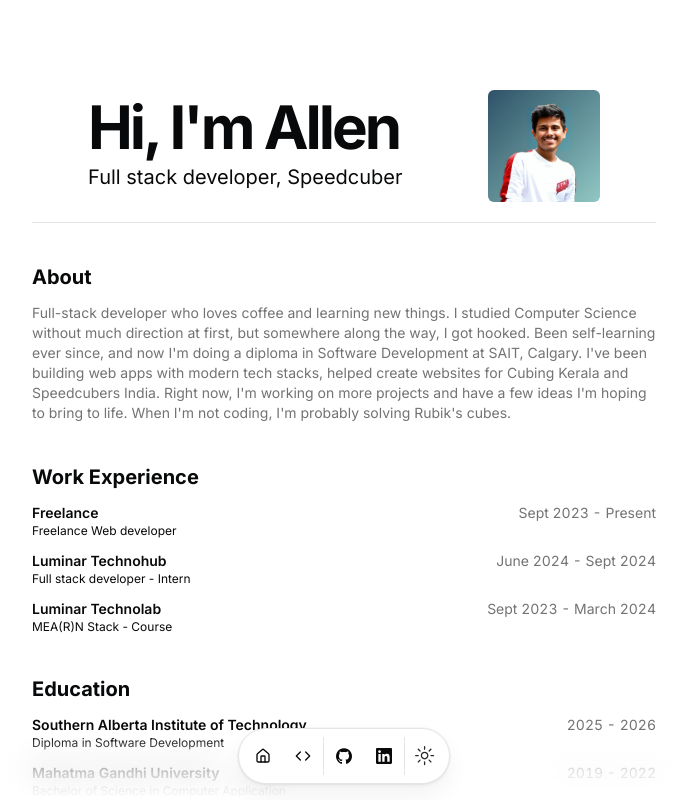
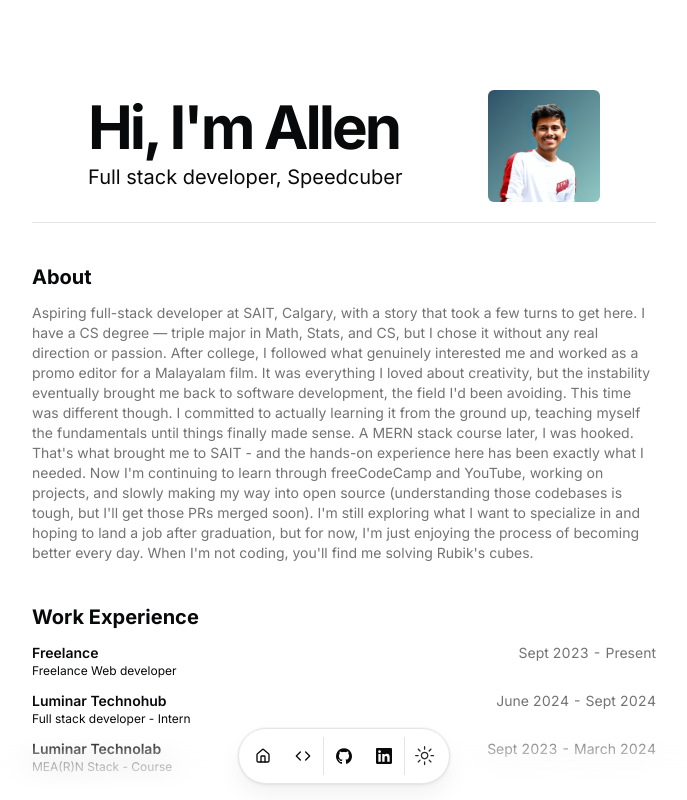
Before and after one commit to allenjohn07/portfolio, a Next.js app: page / in a window 1280 px wide. Shown: the top 800 px of the page, without its empty margins (296-983 px from the left). Built offline with nearby package versions, Linux system fonts and the light colour scheme.

Commit message:
update bio (#6)

```diff
--- a/src/data/resume.tsx
+++ b/src/data/resume.tsx
@@ -9,7 +9,7 @@ export const DATA = {
   locationLink: "https://www.google.com/maps/place/sanfrancisco",
   description: "Full stack developer, Speedcuber",
   summary:
-    "Full-stack developer who loves coffee and learning new things. I studied Computer Science without much direction at first, but somewhere along the way, I got hooked. Been self-learning ever since, and now I&apos;m doing a diploma in Software Development at SAIT, Calgary. I&apos;ve been building web apps with modern tech stacks, helped create websites for Cubing Kerala and Speedcubers India. Right now, I&apos;m working on more projects and have a few ideas I&apos;m hoping to bring to life. When I&apos;m not coding, I&apos;m probably solving Rubik&apos;s cubes.",
+    "Aspiring full-stack developer at SAIT, Calgary, with a story that took a few turns to get here. I have a CS degree — triple major in Math, Stats, and CS, but I chose it without any real direction or passion. After college, I followed what genuinely interested me and worked as a promo editor for a Malayalam film. It was everything I loved about creativity, but the instability eventually brought me back to software development, the field I&apos;d been avoiding. This time was different though. I committed to actually learning it from the ground up, teaching myself the fundamentals until things finally made sense. A MERN stack course later, I was hooked. That&apos;s what brought me to SAIT - and the hands-on experience here has been exactly what I needed. Now I&apos;m continuing to learn through freeCodeCamp and YouTube, working on projects, and slowly making my way into open source (understanding those codebases is tough, but I&apos;ll get those PRs merged soon). I&apos;m still exploring what I want to specialize in and hoping to land a job after graduation, but for now, I&apos;m just enjoying the process of becoming better every day. When I&apos;m not coding, you&apos;ll find me solving Rubik&apos;s cubes.",
   avatarUrl: "/allen-profile.png",
   frontendSkills: [
     "Next.js",
```
